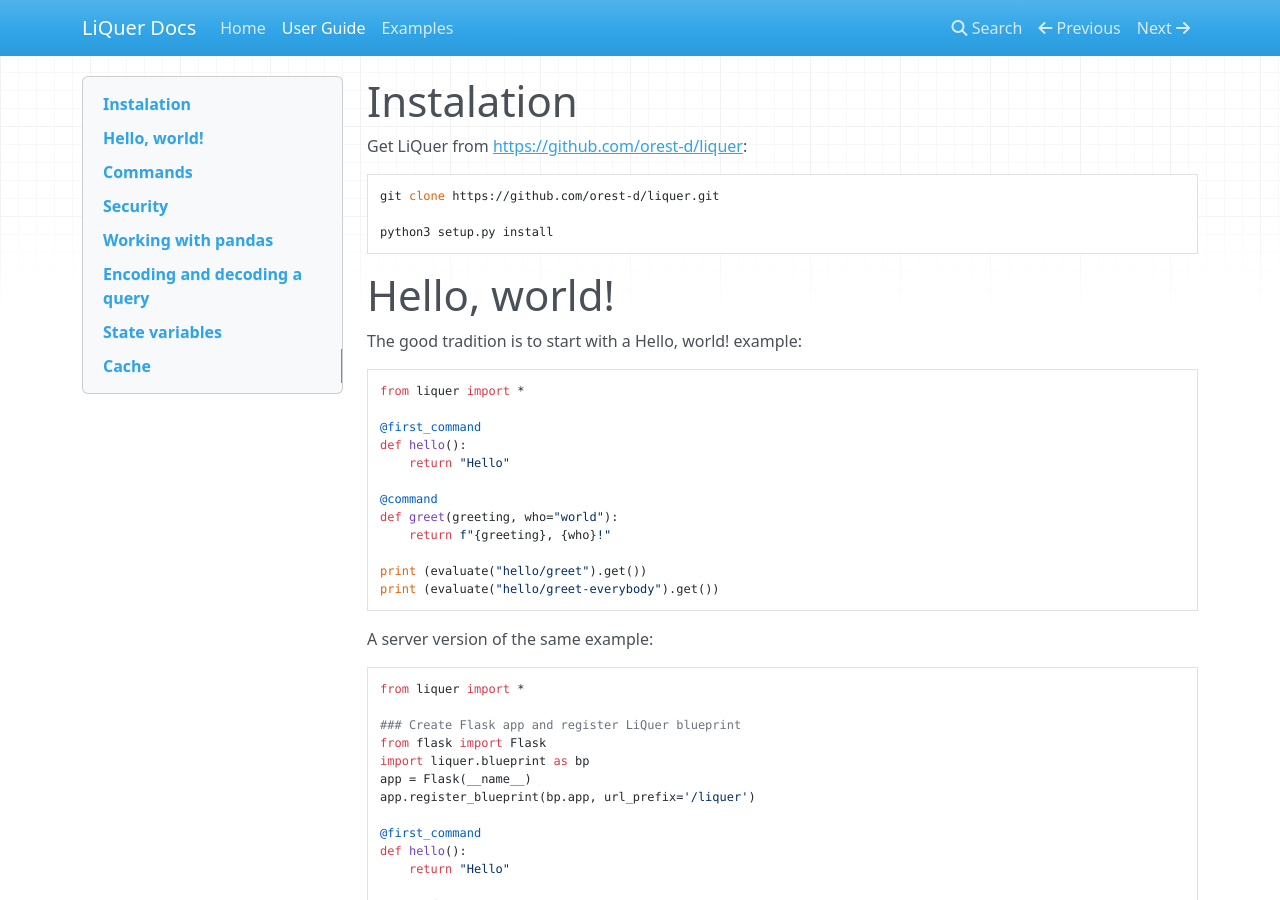
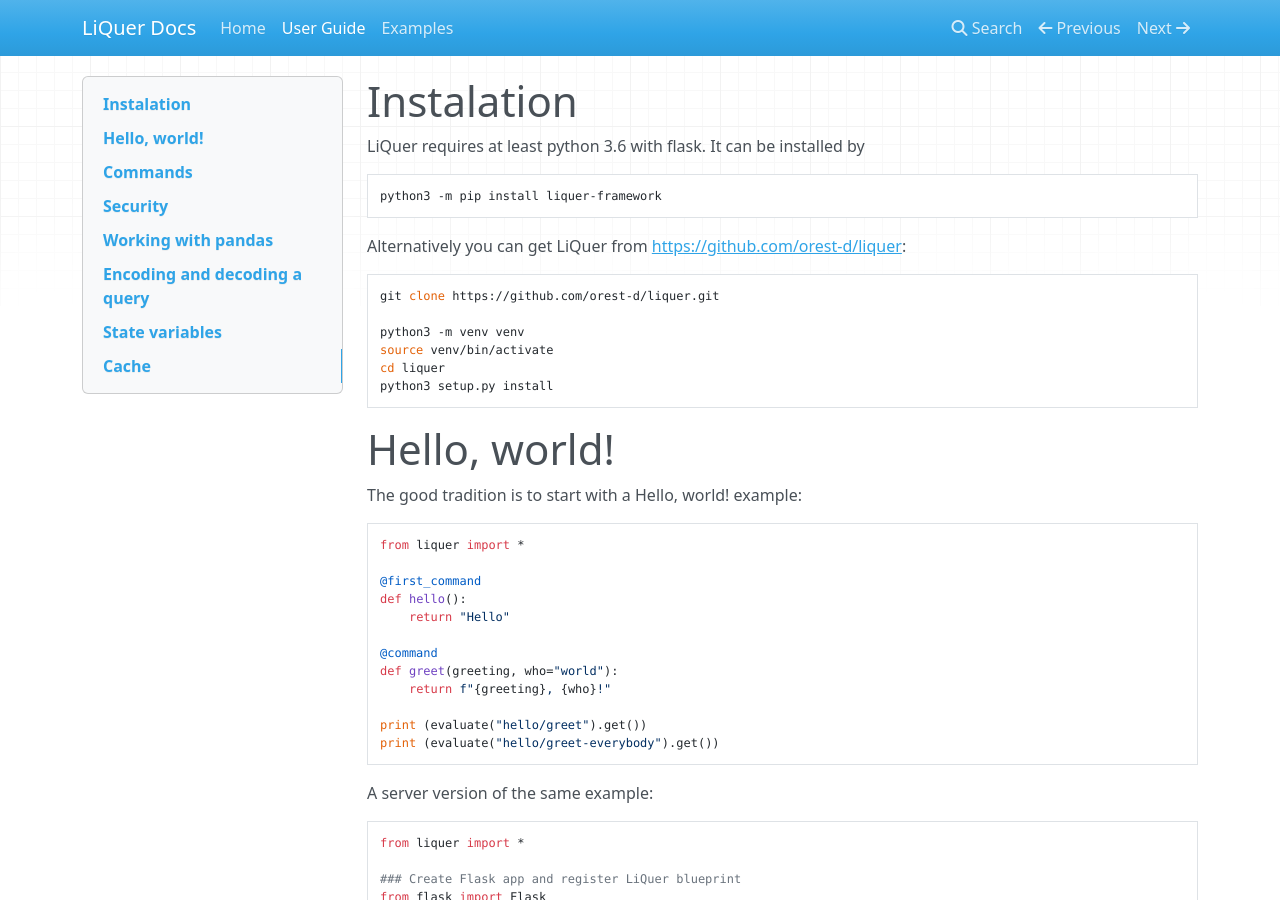
Before and after one commit to orest-d/liquer, an MkDocs documentation site: the page built from docs/guide.md, in a window 1280 px wide and 900 px high. Built offline with MkDocs 1.6.1, drawn with Linux system fonts in a browser that asks for light colours; nearby versions of some CDN libraries.

Commit message:
Package published as liquer-framework

````diff
--- a/docs/guide.md
+++ b/docs/guide.md
@@ -1,10 +1,18 @@
 # Instalation
 
-Get LiQuer from [https://github.com/orest-d/liquer](repository):
+LiQuer requires at least python 3.6 with flask. It can be installed by
+```
+python3 -m pip install liquer-framework
+```
+
+Alternatively you can get LiQuer from [https://github.com/orest-d/liquer](repository):
 
 ```
 git clone https://github.com/orest-d/liquer.git
 
+python3 -m venv venv
+source venv/bin/activate
+cd liquer
 python3 setup.py install
 ```
 
--- a/setup.py
+++ b/setup.py
@@ -4,8 +4,8 @@
     long_description = fh.read()
 
 setuptools.setup(
-    name="liquer",
-    version="0.1.2",
+    name="liquer-framework",
+    version="0.1.3",
     author="Orest Dubay",
     author_email="orest3.dubay@gmail.com",
     description="LiQuer - Query in (URL) link",
````
Also changed, not shown: docs/index.md (+0 -1 lines).
